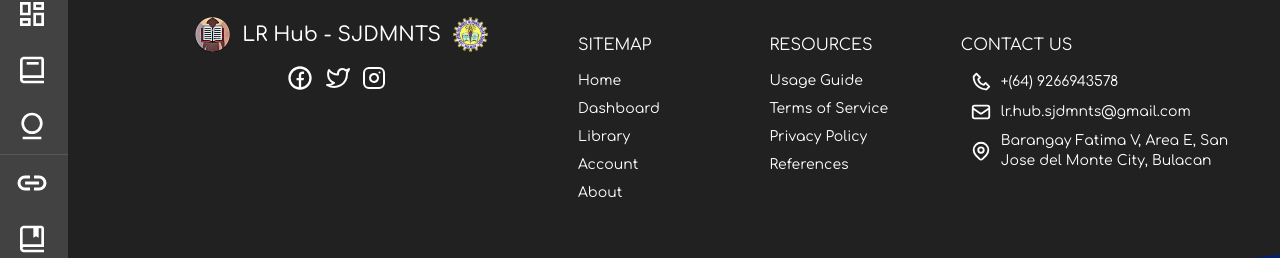
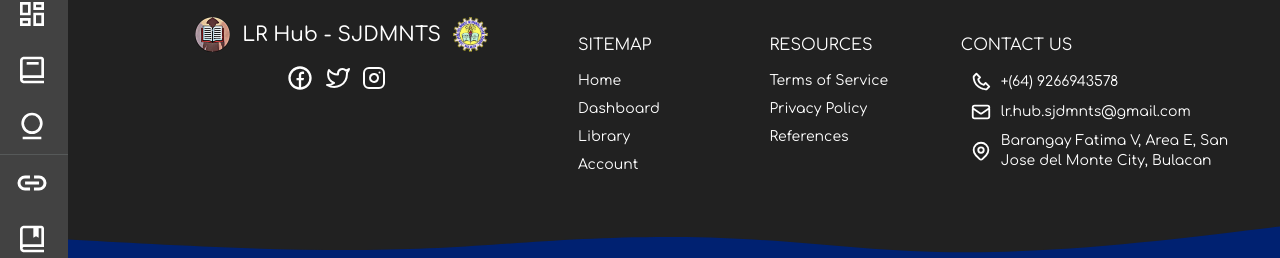
Before and after one commit to Arbenger/lr-hub-sjdmnts, a Next.js app: page /book/lost in a window 1280 px wide. Shown: the part 135-393 px from the top of the page. Built offline with nearby package versions, Linux system fonts and the light colour scheme; what javascript-time-ago would draw is missing.

Commit message:
removed UsageGuide and About

```diff
--- a/components/layouts/Drawer/components/Lists/index.tsx
+++ b/components/layouts/Drawer/components/Lists/index.tsx
@@ -102,18 +102,6 @@ export default function Lists() {
       title: "Resources",
       items: [
         {
-          title: "About",
-          pageName: "about",
-          link: "/about",
-          icon: <ArrowRightIcon />,
-        },
-        {
-          title: "Usage Guide",
-          pageName: "usage-guide",
-          link: "/resources/usage-guide",
-          icon: <ArrowRightIcon />,
-        },
-        {
           title: "Terms of Service",
           pageName: "terms-of-service",
           link: "/resources/terms-of-service",
--- a/components/layouts/Footer/FeatureOne/ColumnThree.tsx
+++ b/components/layouts/Footer/FeatureOne/ColumnThree.tsx
@@ -4,10 +4,6 @@ import Link from "next/link";
 
 export default function ColumnThree() {
   const items = [
-    {
-      title: "Usage Guide",
-      link: "/resources/usage-guide",
-    },
     {
       title: "Terms of Service",
       link: "/resources/terms-of-service",
--- a/components/layouts/Footer/FeatureOne/ColumnTwo.tsx
+++ b/components/layouts/Footer/FeatureOne/ColumnTwo.tsx
@@ -20,10 +20,6 @@ export default function ColumnTwo() {
       title: "Account",
       link: "/account",
     },
-    {
-      title: "About",
-      link: "/about",
-    },
   ];
 
   return (
```
Also changed, not shown: pages/about.tsx (deleted, +0 -10 lines), pages/resources/usage-guide.tsx (deleted, +0 -10 lines).
